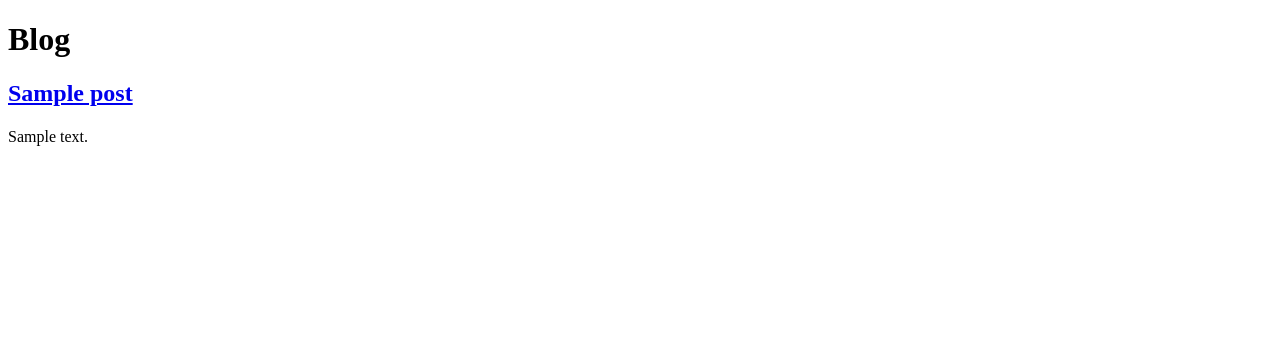
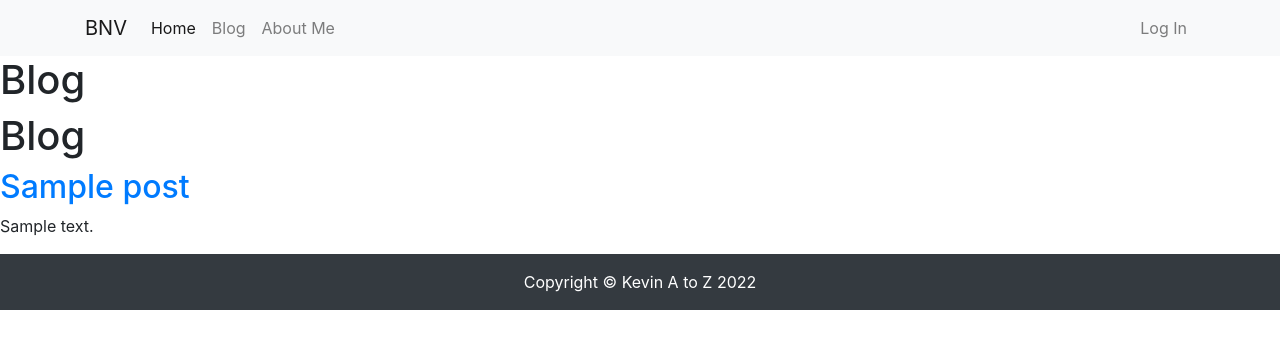
Before and after one commit to YANGJUHEE521/cakd7_dj, a Django app: page /blog/ in a window 1280 px wide. Shown: the top 349 px of the page. Run offline with Django 3.2, Linux system fonts and the light colour scheme; tables that the repository leaves empty hold one stand-in row (values such as "Sample post"); some libraries are stand-ins or nearby versions.

Commit message:
템플릿 모듈화까지 틀 만들기

```diff
--- /dev/null
+++ b/blog/templates/blog/base.html
@@ -0,0 +1,33 @@
+<!DOCTYPE html>
+<html lang="ko">
+<head>
+    <meta charset="UTF-8">
+    <meta name="viewport" content="width=device-width, initial-scale=1.0">
+    <!-- title 안에 글자는 바뀔 수 있으니까 다음과 같이 설정 -->
+    <title>{ % block head_title %} Blog {% endblock % }</title>
+
+    <!-- 부트스트랩에서 CSS 복사  integrity, crossorigin은 지우기 -->
+    <link rel="stylesheet" href="https://cdn.jsdelivr.net/npm/bootstrap@4.5.3/dist/css/bootstrap.min.css">
+
+    <!-- Font awesome 에서 자바스크립트 링크 추가 -->
+    <script src="https://kit.fontawesome.com/d7aff50680.js" crossorigin="anonymous"></script>
+</head>
+<body>
+    <!-- base.html에서 navbar.html, footer.html include하고,
+    main_area는 index.html에서 가져오는 것 -->
+
+    {% include 'blog/navbar.html' %}
+
+    {% block main_area %} {% endblock %}
+
+
+    {% include 'blog/footer.html' %}
+
+
+
+    <!-- 부트스트랩에서 JS > seperate 복사  integrity, crossorigin은 지우기 -->
+    <script src="https://code.jquery.com/jquery-3.5.1.slim.min.js" ></script>
+    <script src="https://cdn.jsdelivr.net/npm/popper.js@1.16.1/dist/umd/popper.min.js" ></script>
+    <script src="https://cdn.jsdelivr.net/npm/bootstrap@4.5.3/dist/js/bootstrap.min.js"></script>
+</body>
+</html>
--- /dev/null
+++ b/blog/templates/blog/footer.html
@@ -0,0 +1,7 @@
+<!-- Footer -->
+<footer class="py-3 bg-dark">
+    <div class="container">
+        <p class="m-0 text-center text-white"> Copyright &copy; Kevin A to Z 2022 </p>
+    </div>
+<!-- /.container -->
+</footer>
--- a/blog/templates/blog/index.html
+++ b/blog/templates/blog/index.html
@@ -1,12 +1,8 @@
-<!DOCTYPE html>
-<html lang="ko">
-<head>
-    <meta charset="UTF-8">
-    <meta http-equiv="X-UA-Compatible" content="IE=edge">
-    <meta name="viewport" content="width=device-width, initial-scale=1.0">
-    <title>Blog</title>
-</head>
-<body>
+{% extends 'blog/base.html' %}
+
+<!-- base.html에 포함되지않는데 index.html에 포함 시킬 부분을 추가하는 방법 -->
+{% block main_area %} <h1>Blog</h1>   <!--여기 h1은 바뀌지는 않아, 바꾸려면 post_detail.html에 있는 것처럼 해줘야함  -->
+
 <h1>Blog</h1>
 
 {% for p in post_list %}
@@ -15,5 +11,7 @@
     <h4>{{p.created}}</h4>
     <p>{{p.content}}</p>
 {% endfor %}
-</body>
-</html>
+
+{% endblock %}
+
+<!-- endblock 한 부분은 base.html에 표시해줘야함 !  -->
--- /dev/null
+++ b/blog/templates/blog/navbar.html
@@ -0,0 +1,31 @@
+<nav class="navbar navbar-expand-lg navbar-light bg-light">
+    <div class="container">
+        <a class="navbar-brand" href="/">BNV</a>
+        <button class="navbar-toggler" type="button" data-toggle="collapse" data-target="#navbarNavDropdown"
+            aria-controls="navbarNavDropdown" aria-expanded="false" aria-label="Toggle navigation">
+            <span class="navbar-toggler-icon"></span>
+        </button>
+        <div class="collapse navbar-collapse" id="navbarNavDropdown">
+            <ul class="navbar-nav">
+                <li class="nav-item active">
+                    <a class="nav-link" href="/">Home</a>
+                </li>
+                <li class="nav-item">
+                    <a class="nav-link" href="/blog/">Blog</a>
+                </li>
+                <li class="nav-item">
+                    <a class="nav-link" href="/about_me/">About Me</a>
+                </li>
+            </ul>
+            <ul class="navbar-nav ml-auto"> {% if user.is_authenticated %} <li class="nav-item dropdown">
+                    <a class="nav-link dropdown-toggle" href="#" id="navbarDropdownMenuLink" role="button"
+                        data-toggle="dropdown" aria-haspopup="true" aria-expanded="false"> {{ user.username }} </a>
+                    <div class="dropdown-menu" aria-labelledby="navbarDropdownMenuLink">
+                        <a class="dropdown-item" href="/accounts/logout/">Log Out</a>
+                    </div>
+                </li> {% else %} <li class="nav-item">
+                    <a class="nav-link" href="#" data-toggle="modal" data-target="#loginModal">Log In</a>
+                </li> {% endif %} </ul>
+        </div>
+    </div>
+</nav>
--- a/dj/settings.py
+++ b/dj/settings.py
@@ -11,7 +11,7 @@ https://docs.djangoproject.com/en/3.2/ref/settings/
 """
 
 from pathlib import Path
-
+import os
 # Build paths inside the project like this: BASE_DIR / 'subdir'.
 BASE_DIR = Path(__file__).resolve().parent.parent
 
@@ -125,7 +125,8 @@ USE_TZ = False
 # https://docs.djangoproject.com/en/3.2/howto/static-files/
 
 STATIC_URL = '/static/'
-
+MEDIA_URL = '/media/'
+MEDIA_ROOT = os.path.join(BASE_DIR, '_media')
 # Default primary key field type
 # https://docs.djangoproject.com/en/3.2/ref/settings/#default-auto-field
 
--- /dev/null
+++ b/single_pages/static/single_pages/css/about_me.css
@@ -0,0 +1,3 @@
+.margin-for-footer {
+    margin-bottom: 130px;
+}
```
Also changed, not shown: blog/templates/blog/post_detail.html (+7 -14 lines), single_pages/static/single_pages/css/landing.css (added, +15 -0 lines). Lines whose indentation alone changed are shown as unchanged.
